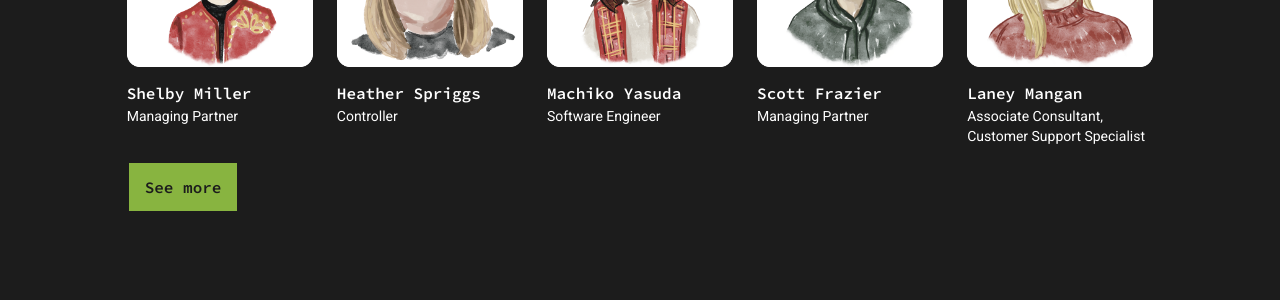
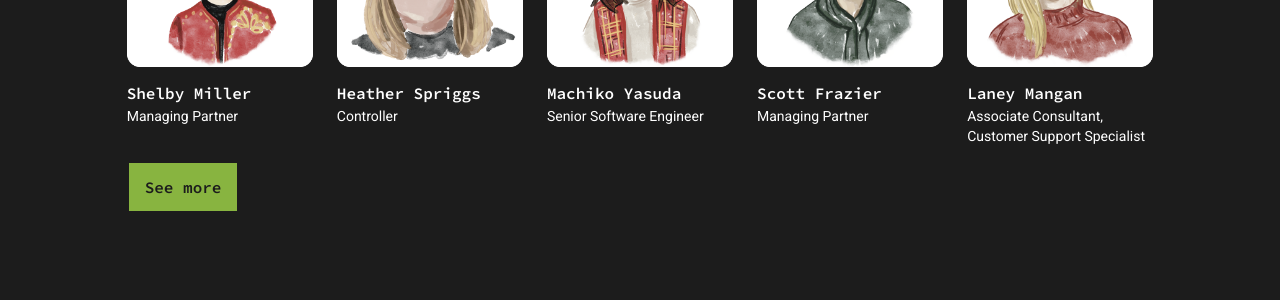
Before and after one commit to compilerla/compiler.la, a Jekyll site: the page built from about.html, in a window 1280 px wide and 900 px high, scrolled down 2887 px. Shown: the part 152-452 px from the top of the window. Built offline with Jekyll 4.4.1, drawn with Linux system fonts in a browser that asks for light colours.

Commit message:
fix(team): angela and machiko's titles

```diff
--- a/_data/team.yml
+++ b/_data/team.yml
@@ -9,7 +9,7 @@
   classes: ""
 
 - name: Machiko Yasuda
-  title: Software Engineer
+  title: Senior Software Engineer
   image: "machiko-yasuda.png"
   classes: ""
 
@@ -39,7 +39,7 @@
   classes: "collapseMore collapse"
 
 - name: Angela Tran
-  title: Software Engineer
+  title: Senior Software Engineer
   image: "angela-tran.png"
   classes: "collapseMore collapse"
 
```
